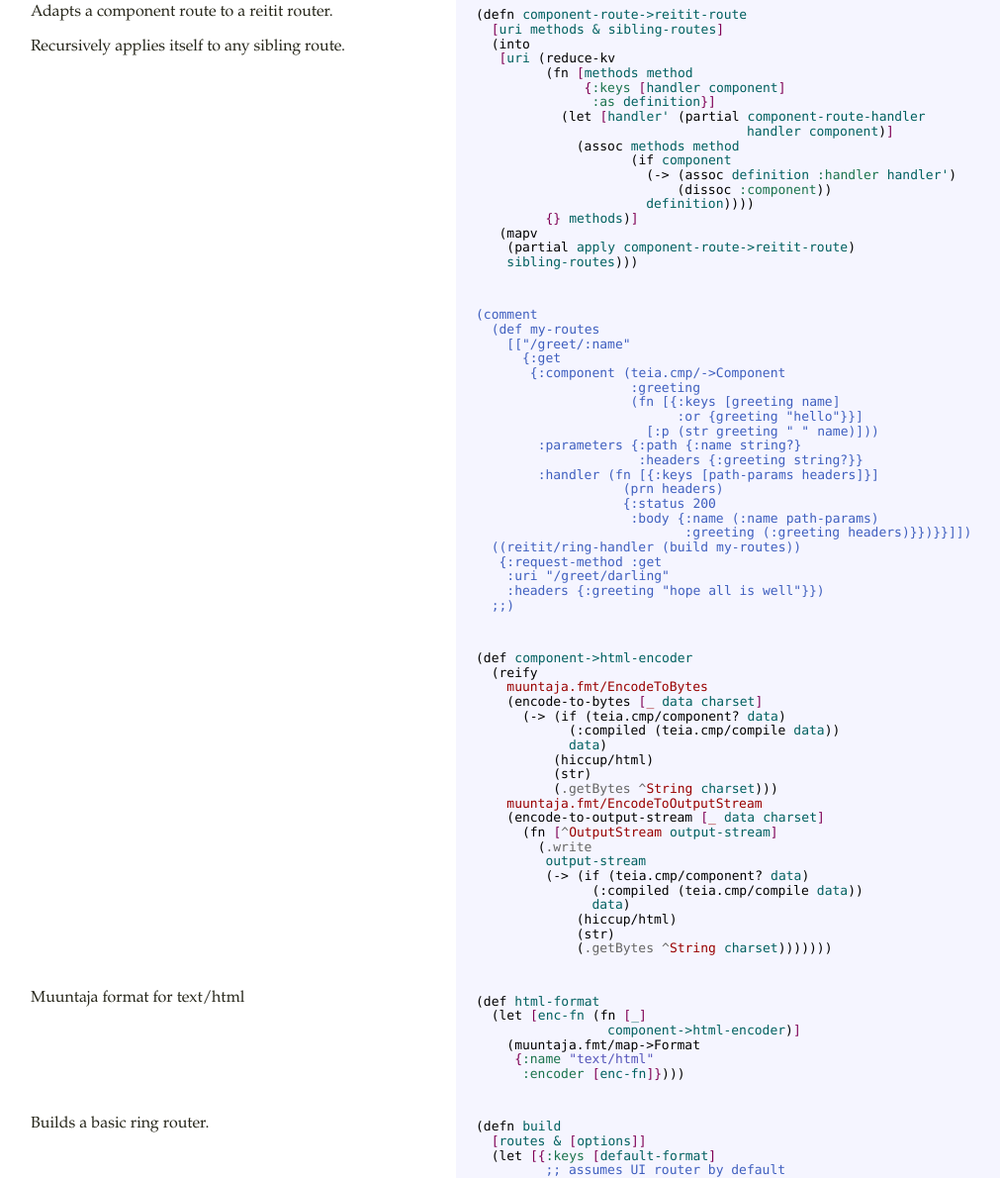
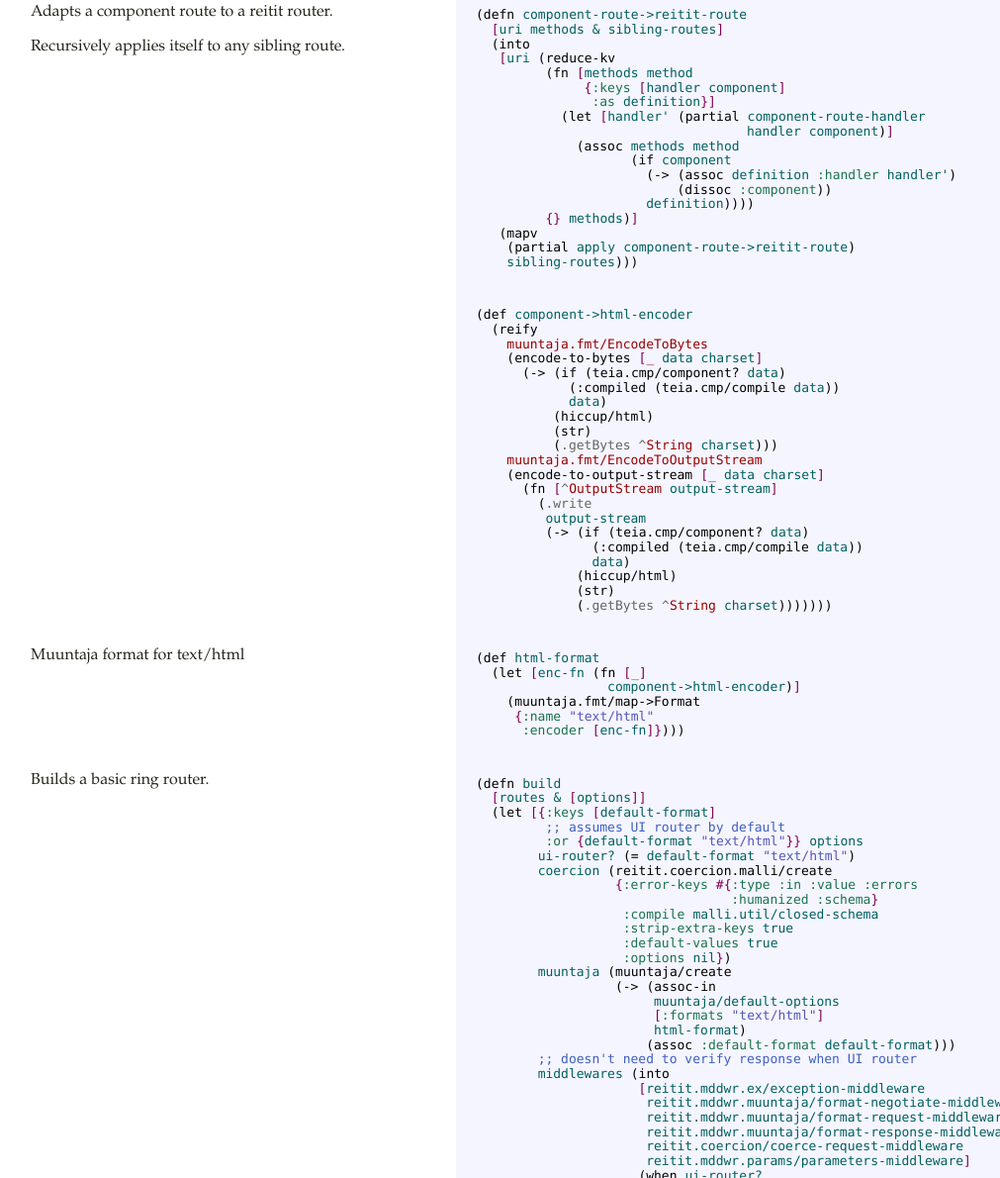
Before and after one commit to J0sueTM/teia, a plain HTML site: page docs/index.html in a window 1280 px wide. Shown: the part 2783-3973 px from the top of the page at 99% size, without its empty margins (24-1035 px from the left). Drawn offline with Linux system fonts and the light colour scheme.

Commit message:
style: rm comment

```diff
--- a/docs/index.html
+++ b/docs/index.html
@@ -3001,27 +3001,6 @@ of HTMX, leveraging its Power and Simplicity.</p>
    (mapv
     (partial apply component-route-&gt;reitit-route)
     sibling-routes)))</pre></td></tr><tr><td class="docs">
-</td><td class="codes"><pre class="brush: clojure">(comment
-  (def my-routes
-    [[&quot;/greet/:name&quot;
-      {:get
-       {:component (teia.cmp/-&gt;Component
-                    :greeting
-                    (fn [{:keys [greeting name]
-                          :or {greeting &quot;hello&quot;}}]
-                      [:p (str greeting &quot; &quot; name)]))
-        :parameters {:path {:name string?}
-                     :headers {:greeting string?}}
-        :handler (fn [{:keys [path-params headers]}]
-                   (prn headers)
-                   {:status 200
-                    :body {:name (:name path-params)
-                           :greeting (:greeting headers)}})}}]])
-  ((reitit/ring-handler (build my-routes))
-   {:request-method :get
-    :uri &quot;/greet/darling&quot;
-    :headers {:greeting &quot;hope all is well&quot;}})
-  ;;)</pre></td></tr><tr><td class="docs">
 </td><td class="codes"><pre class="brush: clojure">(def component-&gt;html-encoder
   (reify
     muuntaja.fmt/EncodeToBytes
```
Also changed, not shown: 1 other file.
